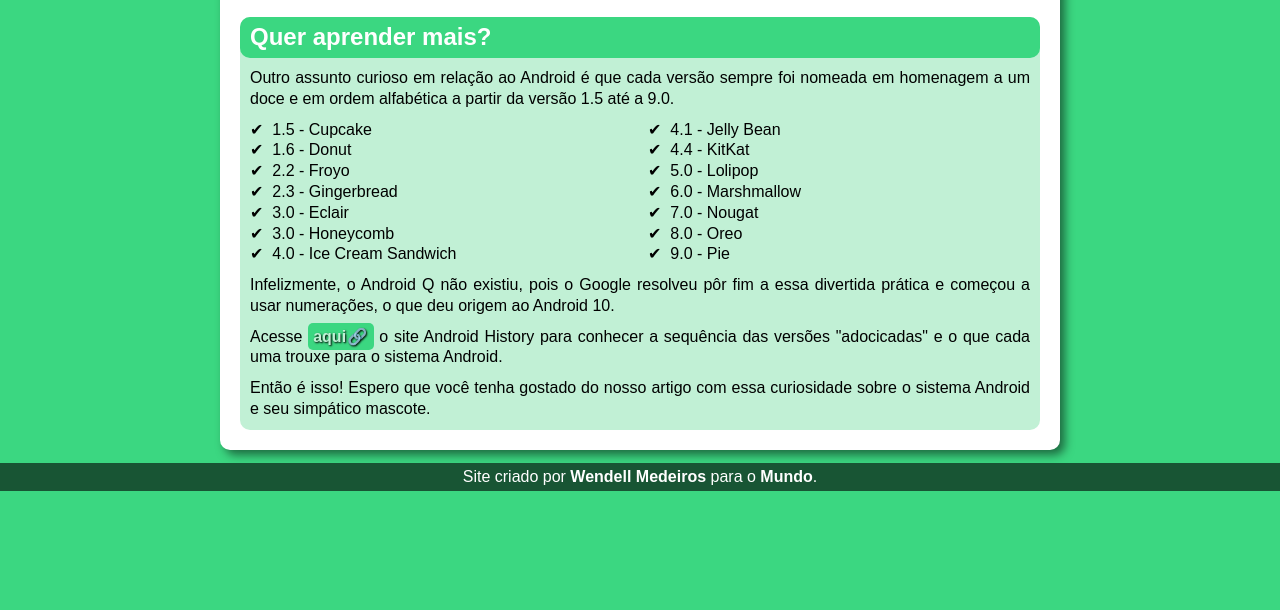
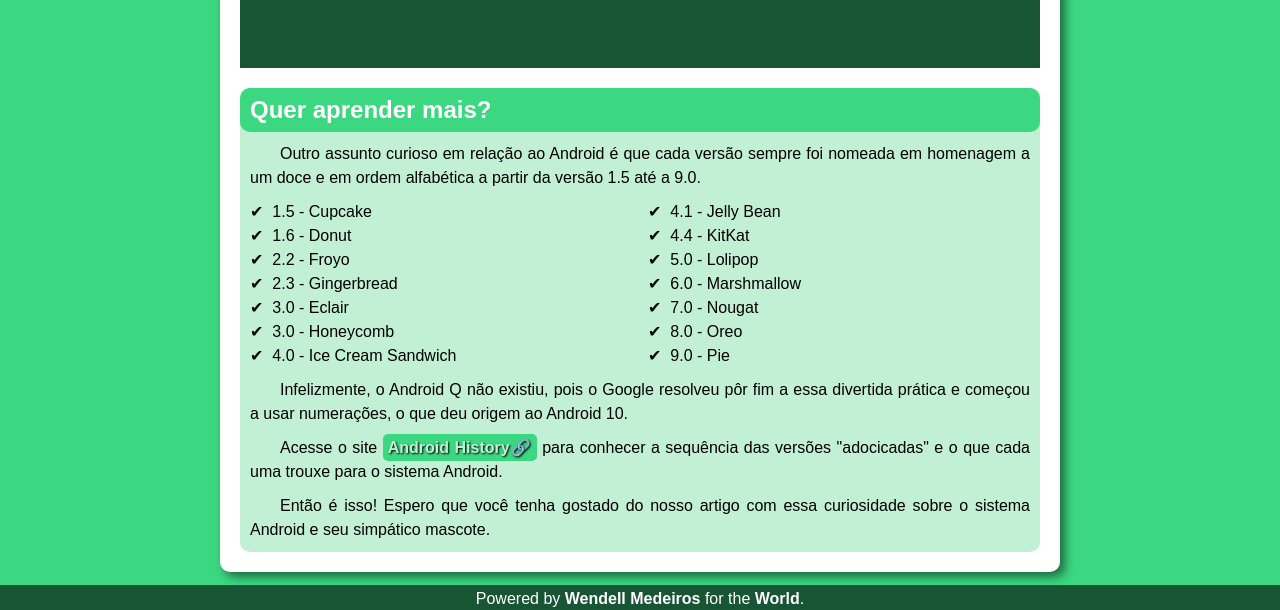
Before and after one commit to MedeirosGit/html-css, a plain HTML site: page desafios/desafio010/index.html in a window 1280 px wide. Shown: the part 2040-2650 px from the top of the page. Before the commit the page ends 2531 px from the top, so only its background shows below. Drawn offline with Linux system fonts and the light colour scheme; grey boxes are pictures that could not be loaded.

Commit message:
ajuste na identação e no espaçamento entre parágrafos, além de mudança do parágrafo do footer

```diff
--- a/desafios/desafio010/index.html
+++ b/desafios/desafio010/index.html
@@ -50,7 +50,7 @@
             <section>
                 <h2>surge um novo mascote</h2>
                 <p>A ideia de ter um mascote foi amadurecendo e a missão foi passada para uma profissional da área. A
-                    ilustradora Russa, Irina Blok, também funcionária do Google, ficou com a missão de representar o
+                    ilustradora Russa, <a href="https://www.irinablok.com/" target="_blank" rel="external">Irina Blok</a>, também funcionária do Google, ficou com a missão de representar o
                     pequeno
                     robô de uma maneira mais agradável.</p>
                 <picture class="adaptar-imagem">
@@ -103,7 +103,7 @@
                 <p>Infelizmente, o Android Q não existiu, pois o Google resolveu pôr fim a essa divertida prática e
                     começou
                     a usar numerações, o que deu origem ao Android 10.</p>
-                <p>Acesse <a href="https://www.android.com/intl/pt-BR_br/history/" target="_blank" rel="external">aqui</a> o site Android History para conhecer a sequência das versões "adocicadas" e o que cada
+                <p>Acesse o site <a href="https://www.android.com/intl/pt-BR_br/history/" target="_blank" rel="external">Android History</a> para conhecer a sequência das versões "adocicadas" e o que cada
                     uma
                     trouxe para o sistema Android.</p>
                 <p>Então é isso! Espero que você tenha gostado do nosso artigo com essa curiosidade sobre o sistema
@@ -113,7 +113,7 @@
         </aside>
     </div>
     <footer>
-        <p>Site criado por <strong>Wendell Medeiros</strong> para o <strong>Mundo</strong>.</p>
+        <p>Powered by <strong>Wendell Medeiros</strong> for the <strong>World</strong>.</p>
     </footer>
 </body>
 
--- a/desafios/desafio010/style.css
+++ b/desafios/desafio010/style.css
@@ -65,7 +65,7 @@ body {
     padding: 20px;
     box-shadow: 5px 5px 10px rgba(0, 0, 0, 0.5);
     text-align: justify;
-    line-height: 1.3em;
+    line-height: 1.5em;
     border-radius: 0px 0px 10px 10px;
 }
 
@@ -84,6 +84,7 @@ main h1 {
 
 main p {
     margin: 20px 0px;
+    text-indent: 30px;
 }
 
 .adaptar-imagem img {
@@ -121,7 +122,11 @@ aside section {
 aside p,
 ul {
     padding: 0px 10px 10px 10px;
-    line-height: 1.3em;
+    line-height: 1.5em;
+}
+
+aside p {
+    text-indent: 30px;
 }
 
 main a,
@@ -135,7 +140,7 @@ aside a {
     text-shadow: 1px 1px 2px black;
 }
 
-main a,
+main a::after,
 aside a::after {
     content: '\1F517';
 }
```
